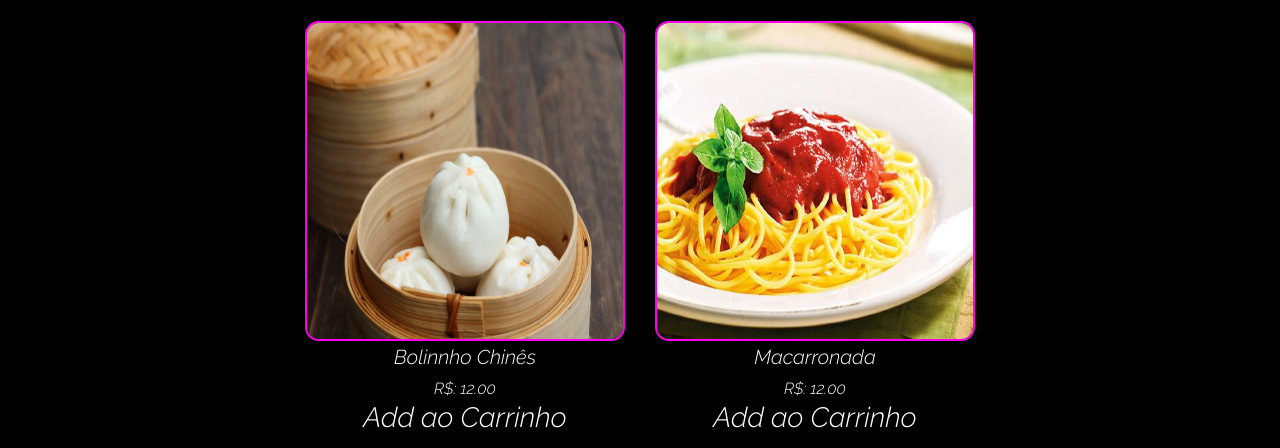
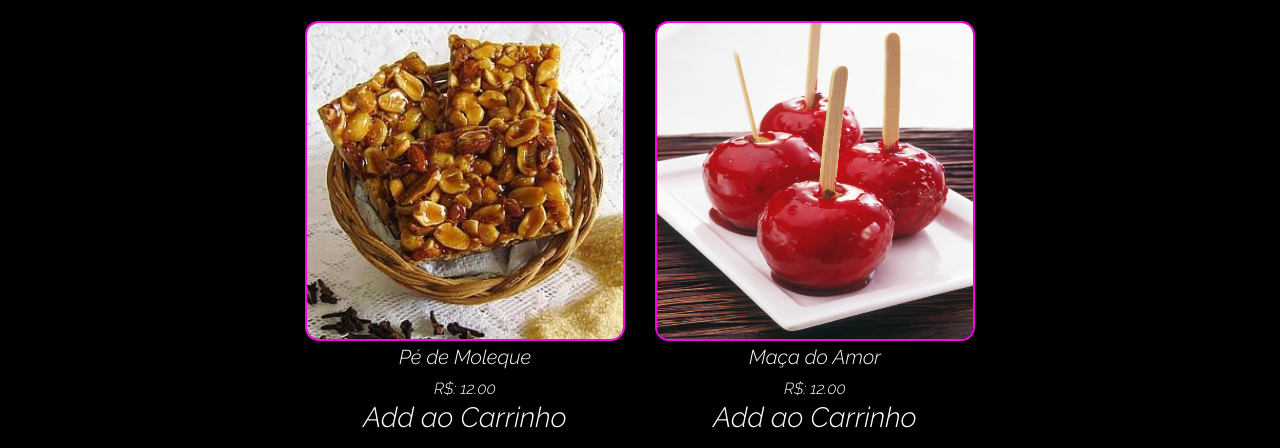
Before and after one commit to FangLeoni/Emporio, a plain HTML site: page front-end/páginas/pagina_produtos.html in a window 1280 px wide. Shown: the part 299-747 px from the top of the page. Drawn offline with nearby package versions, Linux system fonts and the light colour scheme; no server answers.

Commit message:
Banco Start

```diff
--- a/front-end/páginas/pagina_produtos.html
+++ b/front-end/páginas/pagina_produtos.html
@@ -141,9 +141,9 @@ a:-webkit-any-link {
 
 	<div class="prod-container salgado">
 		<div class="label">
-			<img class="produto" src="../produtos/bolinho-chines.jpg">
+			<img class="produto" src="../produtos/pedemoleque.jpg">
 			<a href="#" class="link-prod">
-			<h5 class="prod-name"> Bolinnho Chinês </h5>
+			<h5 class="prod-name"> Pé de Moleque </h5>
 			<div><span>R$:</span> <span class="precoProduto" > 12.00 </span></div>
 			</a>
 			<h3 class="add-cart" >Add ao Carrinho</h3>
@@ -152,9 +152,9 @@ a:-webkit-any-link {
 
 	<div class="prod-container salgado">
 		<div class="label">
-			<img class="produto" src="../produtos/Macarronada.jpg">
+			<img class="produto" src="../produtos/maca-amor.jpg">
 			<a href="#" class="link-prod">
-			<h5 class="prod-name">Macarronada </h5>
+			<h5 class="prod-name">Maça do Amor </h5>
 			<div><span>R$:</span> <span class="precoProduto" > 12.00 </span></div>
 			</a>
 			<h3 class="add-cart" >Add ao Carrinho</h3>
```
